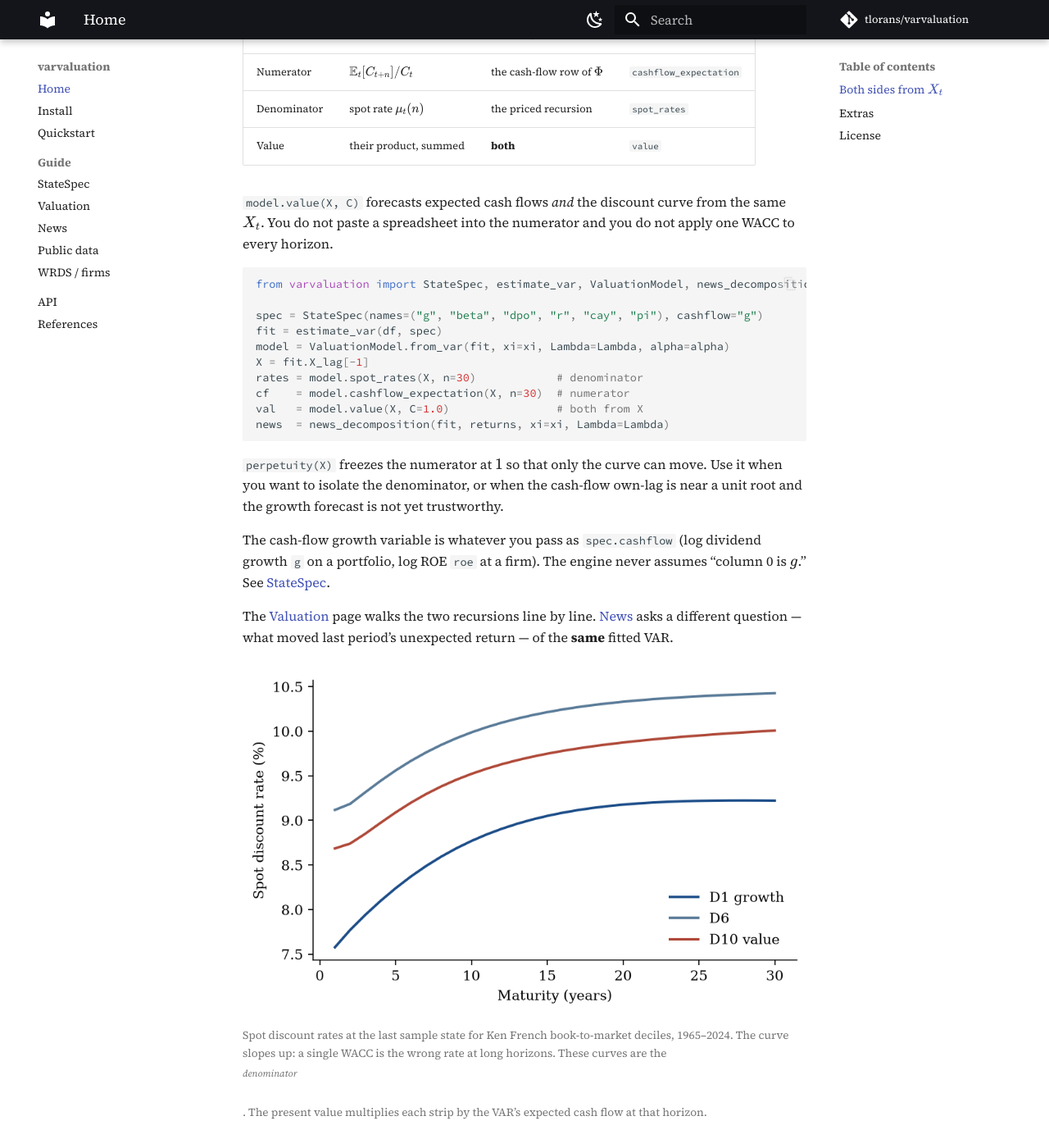
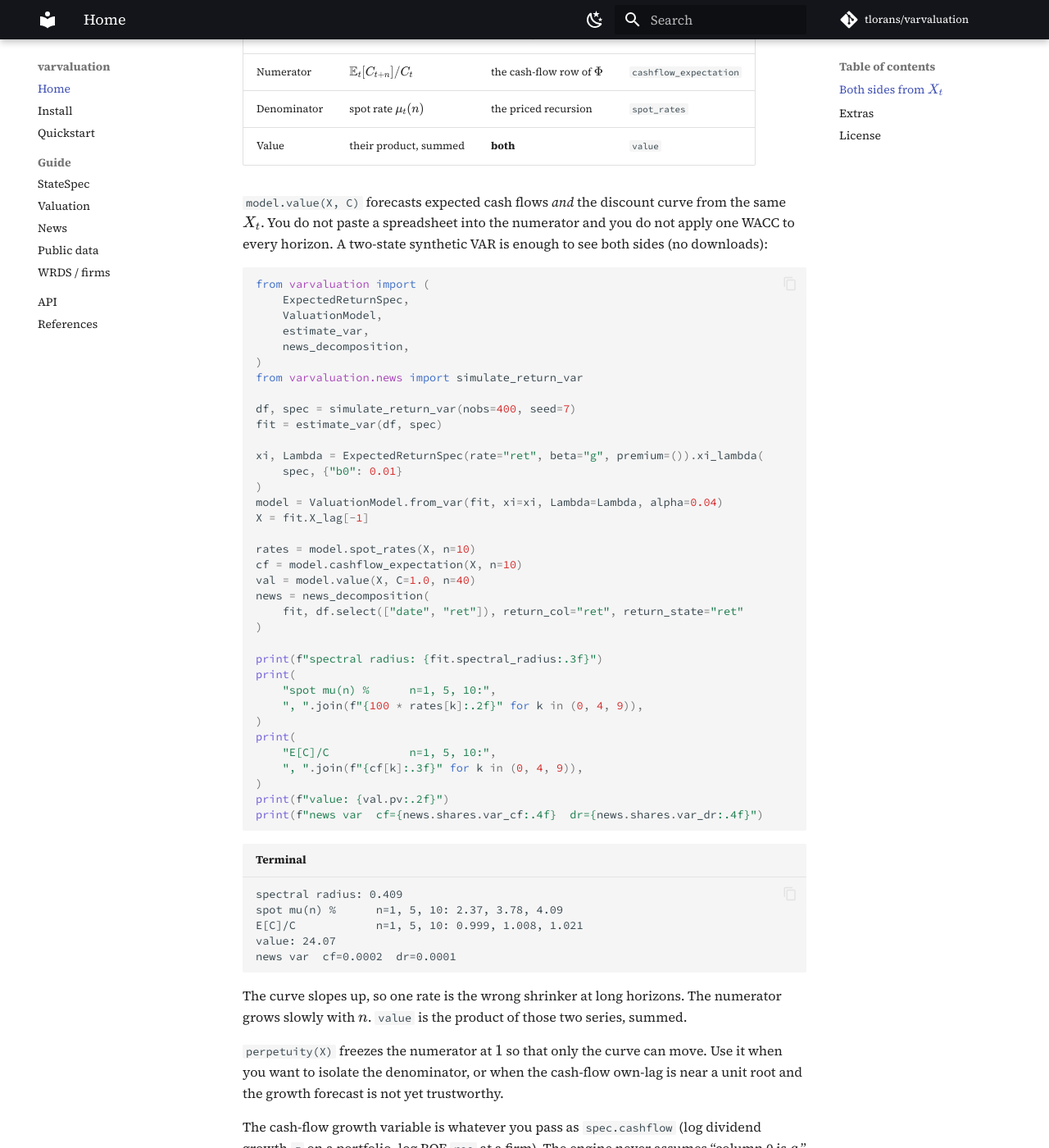
Before and after one commit to tlorans/varvaluation, an MkDocs documentation site: the page built from docs/index.md, in a window 1280 px wide and 1400 px high, scrolled down 1107 px. Shown: the whole window at 82% size. Built offline with MkDocs 1.6.1 and Material for MkDocs 9.7.7, drawn with Linux system fonts in a browser that asks for light colours; comment, search, counter and statistics services are not loaded.

Commit message:
docs: show the terminal answer under the snippet
The landing page, quickstart, and README now run a complete synthetic walk-through and print the two sides plus value. The Terminal block is the captured output of examples/quickstart.py.

````diff
--- a/docs/index.md
+++ b/docs/index.md
@@ -44,20 +44,58 @@ rates. Under a Gaussian VAR those expectations have closed forms.
 
 `model.value(X, C)` forecasts expected cash flows *and* the discount curve
 from the same $X_t$. You do not paste a spreadsheet into the numerator and
-you do not apply one WACC to every horizon.
+you do not apply one WACC to every horizon. A two-state synthetic VAR is
+enough to see both sides (no downloads):
 
 ```python
-from varvaluation import StateSpec, estimate_var, ValuationModel, news_decomposition
+from varvaluation import (
+    ExpectedReturnSpec,
+    ValuationModel,
+    estimate_var,
+    news_decomposition,
+)
+from varvaluation.news import simulate_return_var
 
-spec = StateSpec(names=("g", "beta", "dpo", "r", "cay", "pi"), cashflow="g")
+df, spec = simulate_return_var(nobs=400, seed=7)
 fit = estimate_var(df, spec)
-model = ValuationModel.from_var(fit, xi=xi, Lambda=Lambda, alpha=alpha)
+
+xi, Lambda = ExpectedReturnSpec(rate="ret", beta="g", premium=()).xi_lambda(
+    spec, {"b0": 0.01}
+)
+model = ValuationModel.from_var(fit, xi=xi, Lambda=Lambda, alpha=0.04)
 X = fit.X_lag[-1]
-rates = model.spot_rates(X, n=30)            # denominator
-cf    = model.cashflow_expectation(X, n=30)  # numerator
-val   = model.value(X, C=1.0)                # both from X
-news  = news_decomposition(fit, returns, xi=xi, Lambda=Lambda)
+
+rates = model.spot_rates(X, n=10)
+cf = model.cashflow_expectation(X, n=10)
+val = model.value(X, C=1.0, n=40)
+news = news_decomposition(
+    fit, df.select(["date", "ret"]), return_col="ret", return_state="ret"
+)
+
+print(f"spectral radius: {fit.spectral_radius:.3f}")
+print(
+    "spot mu(n) %      n=1, 5, 10:",
+    ", ".join(f"{100 * rates[k]:.2f}" for k in (0, 4, 9)),
+)
+print(
+    "E[C]/C            n=1, 5, 10:",
+    ", ".join(f"{cf[k]:.3f}" for k in (0, 4, 9)),
+)
+print(f"value: {val.pv:.2f}")
+print(f"news var  cf={news.shares.var_cf:.4f}  dr={news.shares.var_dr:.4f}")
 ```
+
+``` text title="Terminal"
+spectral radius: 0.409
+spot mu(n) %      n=1, 5, 10: 2.37, 3.78, 4.09
+E[C]/C            n=1, 5, 10: 0.999, 1.008, 1.021
+value: 24.07
+news var  cf=0.0002  dr=0.0001
+```
+
+The curve slopes up, so one rate is the wrong shrinker at long horizons.
+The numerator grows slowly with $n$. `value` is the product of those two
+series, summed.
 
 `perpetuity(X)` freezes the numerator at $1$ so that only the curve can
 move. Use it when you want to isolate the denominator, or when the
````
Also changed, not shown: README.md (+33 -8 lines), docs/quickstart.md (+34 -10 lines), 1 other file.
